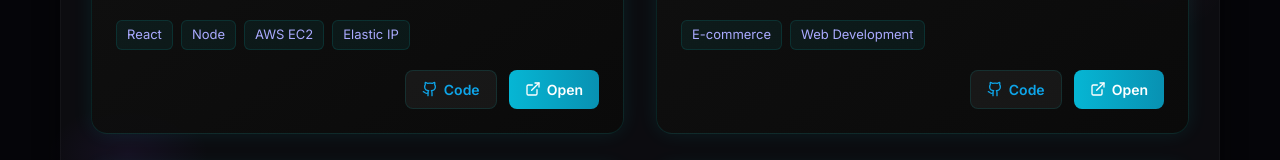
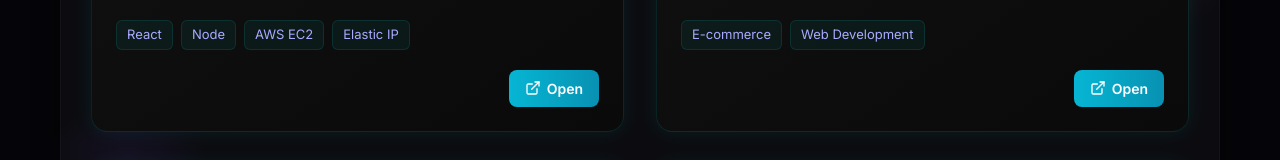
Before and after one commit to ARMAANSIDDIQUI/armaan-siddiqui-portfolio, a React (Vite) app: page /projects in a window 1280 px wide. Shown: the part 726-886 px from the top of the page. Built offline with nearby package versions, Linux system fonts and the light colour scheme; the HTML template or start-up script is replaced by a standard one.

Commit message:
git link remove

```diff
--- a/src/pages/Projects.jsx
+++ b/src/pages/Projects.jsx
@@ -257,27 +257,6 @@ const ProjectCard = ({ p }) => {
         </div>
 
         <div style={{ display: 'flex', justifyContent: 'flex-end', gap: 12, marginTop: 'auto' }}>
-          <motion.a
-            href={p.code}
-            target="_blank"
-            rel="noreferrer"
-            className="btn"
-            whileHover={{ scale: 1.08 }}
-            style={{
-              display: 'flex',
-              alignItems: 'center',
-              gap: 6,
-              background: 'rgba(255,255,255,0.05)',
-              color: '#0ea5e9',
-              padding: '8px 16px',
-              borderRadius: 8,
-              fontSize: 14,
-              border: '1px solid rgba(0,255,255,0.1)',
-              textDecoration: 'none'
-            }}
-          >
-            <Github size={16} /> Code
-          </motion.a>
           {p.live && (
             <motion.a
               href={p.live}
```
Also changed, not shown: 1 other file (tests, documents, lock files or other folders).
